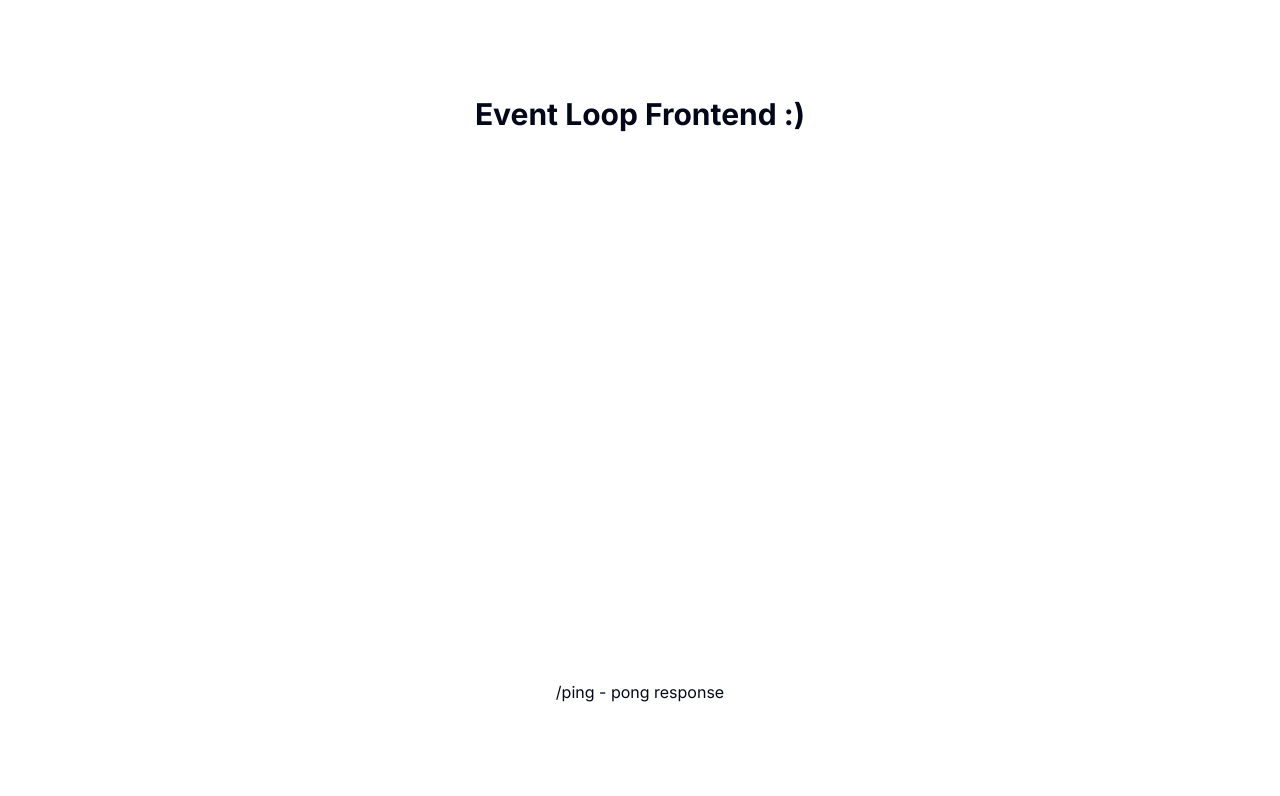
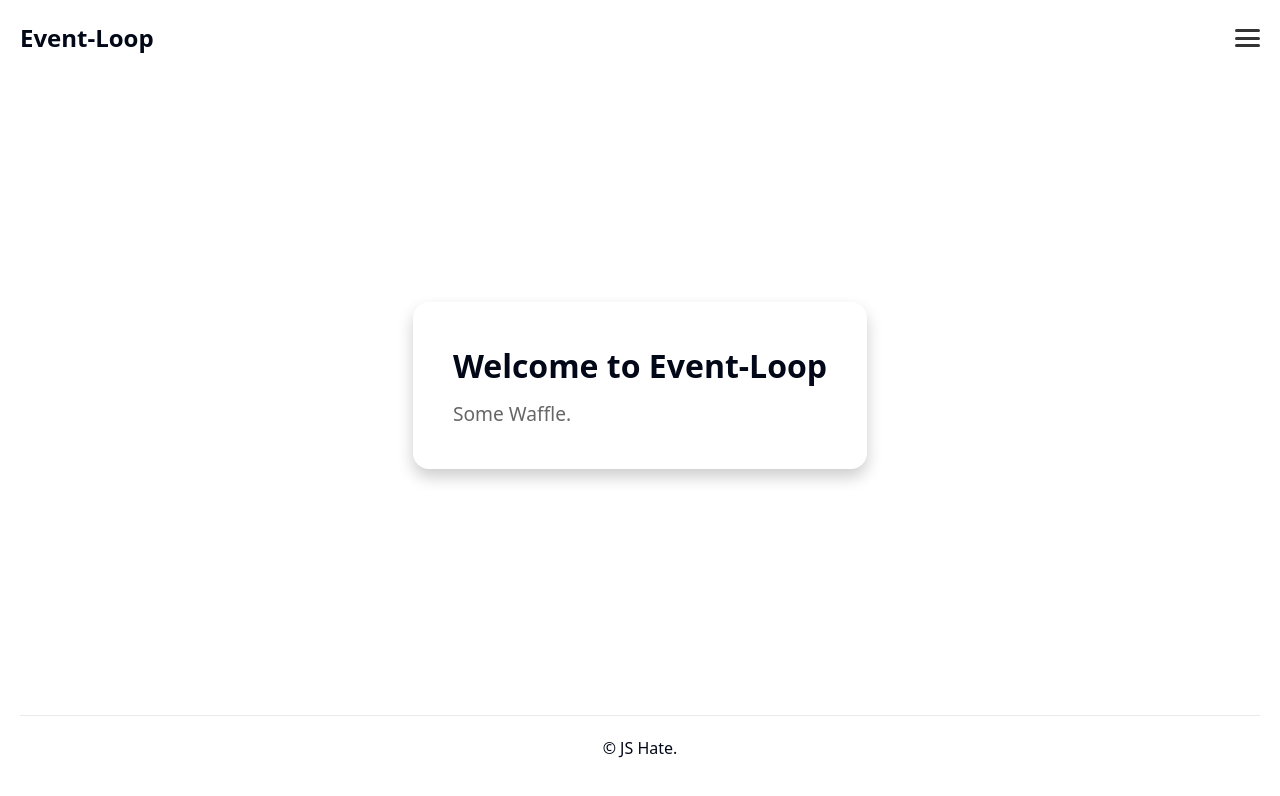
Before and after one commit to homebrew-ec-foss/event-loop-backend, a Next.js app in the folder event-loop-frontend/: page / in a window 1280 px wide. Shown: the top 796 px of the page. Built offline with nearby package versions, Linux system fonts and the light colour scheme.

Commit message:
Refactor:Homepage UI

```diff
--- a/event-loop-frontend/app/globals.css
+++ b/event-loop-frontend/app/globals.css
@@ -57,13 +57,74 @@
     --chart-4: 280 65% 60%;
     --chart-5: 340 75% 55%;
   }
-}
 
-@layer base {
   * {
     @apply border-border;
   }
+
   body {
     @apply bg-background text-foreground;
   }
+
+  .container {
+    @apply flex flex-col min-h-screen justify-between p-5;
+  }
+
+  .header {
+    @apply flex justify-between items-center;
+  }
+
+  .logo {
+    @apply text-lg font-bold;
+  }
+
+  .hamburger {
+    @apply cursor-pointer flex flex-col justify-between h-4 w-6;
+  }
+
+  .bar {
+    @apply h-[3px] w-full bg-foreground rounded-md transition-all ease-in-out duration-300;
+  }
+
+  .overlay {
+    @apply fixed inset-0 flex justify-center items-center bg-black bg-opacity-50 backdrop-blur-lg;
+    animation: fadeIn 0.5s ease-in-out;
+  }
+
+  .menuContainer {
+    @apply flex flex-col items-center;
+  }
+
+  .menuItem {
+    @apply my-5 px-10 py-5 bg-white bg-opacity-20 backdrop-blur-lg rounded-lg text-white text-xl transition-transform transform duration-300 ease-in-out hover:bg-opacity-30 hover:-translate-y-1;
+  }
+
+  .main {
+    @apply flex justify-center items-center flex-1;
+  }
+
+  .card {
+    @apply bg-white p-10 rounded-lg shadow-lg transition-transform transform duration-300 ease-in-out hover:-translate-y-2;
+  }
+
+  .title {
+    @apply m-0 text-2xl font-bold;
+  }
+
+  .description {
+    @apply mt-2 text-lg text-gray-500;
+  }
+
+  .footer {
+    @apply text-center py-5 border-t border-gray-200;
+  }
+
+  @keyframes fadeIn {
+    from {
+      opacity: 0;
+    }
+    to {
+      opacity: 1;
+    }
+  }
 }
--- a/event-loop-frontend/app/layout.js
+++ b/event-loop-frontend/app/layout.js
@@ -1,17 +1,14 @@
-import { Inter } from "next/font/google";
-import "./globals.css";
-
-const inter = Inter({ subsets: ["latin"] });
+import './globals.css';
 
 export const metadata = {
-  title: "Create Next App",
-  description: "Generated by create next app",
+  title: 'Event-Loop',
+  description: 'scam fe',
 };
 
 export default function RootLayout({ children }) {
   return (
     <html lang="en">
-      <body className={inter.className}>{children}</body>
+      <body>{children}</body>
     </html>
   );
 }
--- a/event-loop-frontend/app/page.js
+++ b/event-loop-frontend/app/page.js
@@ -1,10 +1,50 @@
-import Image from "next/image";
+'use client';
+
+import { useState } from 'react';
+import Link from 'next/link';
+import styles from './page.module.css';
 
 export default function Home() {
+  const [menuOpen, setMenuOpen] = useState(false);
+
   return (
-    <main className="flex min-h-screen flex-col items-center justify-between p-24">
-          <h3 className={`text-3xl font-bold`}>Event Loop Frontend :)</h3>
-          <p>/ping - pong response</p>
-    </main>
+    <div className={styles.container}>
+      <header className={styles.header}>
+        <div className={styles.logo}>Event-Loop</div>
+        <div className={styles.hamburger} onClick={() => setMenuOpen(!menuOpen)}>
+          <div className={styles.bar}></div>
+          <div className={styles.bar}></div>
+          <div className={styles.bar}></div>
+        </div>
+      </header>
+
+      {menuOpen && (
+        <div className={styles.overlay}>
+          <div className={styles.menuContainer}>
+            <nav className={styles.menu}>
+              <Link href="/ping" className={styles.menuItem} onClick={() => setMenuOpen(false)}>
+                Ping
+              </Link>
+              <Link href="/create" className={styles.menuItem} onClick={() => setMenuOpen(false)}>
+                Create
+              </Link>
+            </nav>
+          </div>
+        </div>
+      )}
+
+      <main className={styles.main}>
+        <div className={styles.card}>
+          <h1 className={styles.title}>Welcome to Event-Loop</h1>
+          <p className={styles.description}>
+            Some Waffle.
+          </p>
+        </div>
+      </main>
+
+      <footer className={styles.footer}>
+        <p>&copy; JS Hate.</p>
+      </footer>
+    </div>
   );
 }
--- /dev/null
+++ b/event-loop-frontend/app/page.module.css
@@ -0,0 +1,123 @@
+.container {
+    display: flex;
+    flex-direction: column;
+    min-height: 100vh;
+    justify-content: space-between;
+    padding: 20px;
+  }
+
+  .header {
+    display: flex;
+    justify-content: space-between;
+    align-items: center;
+  }
+
+  .logo {
+    font-size: 1.5rem;
+    font-weight: bold;
+  }
+
+  .hamburger {
+    cursor: pointer;
+    display: flex;
+    flex-direction: column;
+    justify-content: space-between;
+    height: 18px;
+    width: 25px;
+  }
+
+  .bar {
+    height: 3px;
+    width: 100%;
+    background-color: #333;
+    border-radius: 3px;
+    transition: all 0.3s ease;
+  }
+
+  .overlay {
+    position: fixed;
+    top: 0;
+    left: 0;
+    width: 100%;
+    height: 100%;
+    background-color: rgba(0, 0, 0, 0.7);
+    display: flex;
+    justify-content: center;
+    align-items: center;
+    animation: fadeIn 0.5s ease;
+  }
+
+  .menuContainer {
+    display: flex;
+    flex-direction: column;
+    align-items: center;
+  }
+
+  .menu {
+    display: flex;
+    flex-direction: column;
+    align-items: center;
+  }
+
+  .menuItem {
+    margin: 20px 0;
+    padding: 20px 40px;
+    background: rgba(255, 255, 255, 0.1);
+    backdrop-filter: blur(10px);
+    border-radius: 16px;
+    color: #fff;
+    text-decoration: none;
+    font-size: 1.5rem;
+    transition: background-color 0.3s ease, transform 0.3s ease;
+  }
+
+  .menuItem:hover {
+    background: rgba(255, 255, 255, 0.2);
+    transform: translateY(-5px);
+  }
+
+  .main {
+    display: flex;
+    justify-content: center;
+    align-items: center;
+    flex: 1;
+  }
+
+  .card {
+    background-color: #fff;
+    padding: 40px;
+    border-radius: 16px;
+    box-shadow: 0 8px 16px rgba(0, 0, 0, 0.2);
+    transition: transform 0.3s ease;
+  }
+
+  .card:hover {
+    transform: translateY(-10px);
+  }
+
+  .title {
+    margin: 0;
+    font-size: 2rem;
+    font-weight: bold;
+  }
+
+  .description {
+    margin-top: 10px;
+    font-size: 1.2rem;
+    color: #666;
+  }
+
+  .footer {
+    text-align: center;
+    padding: 20px 0;
+    border-top: 1px solid #eaeaea;
+  }
+
+  @keyframes fadeIn {
+    from {
+      opacity: 0;
+    }
+    to {
+      opacity: 1;
+    }
+  }
```
